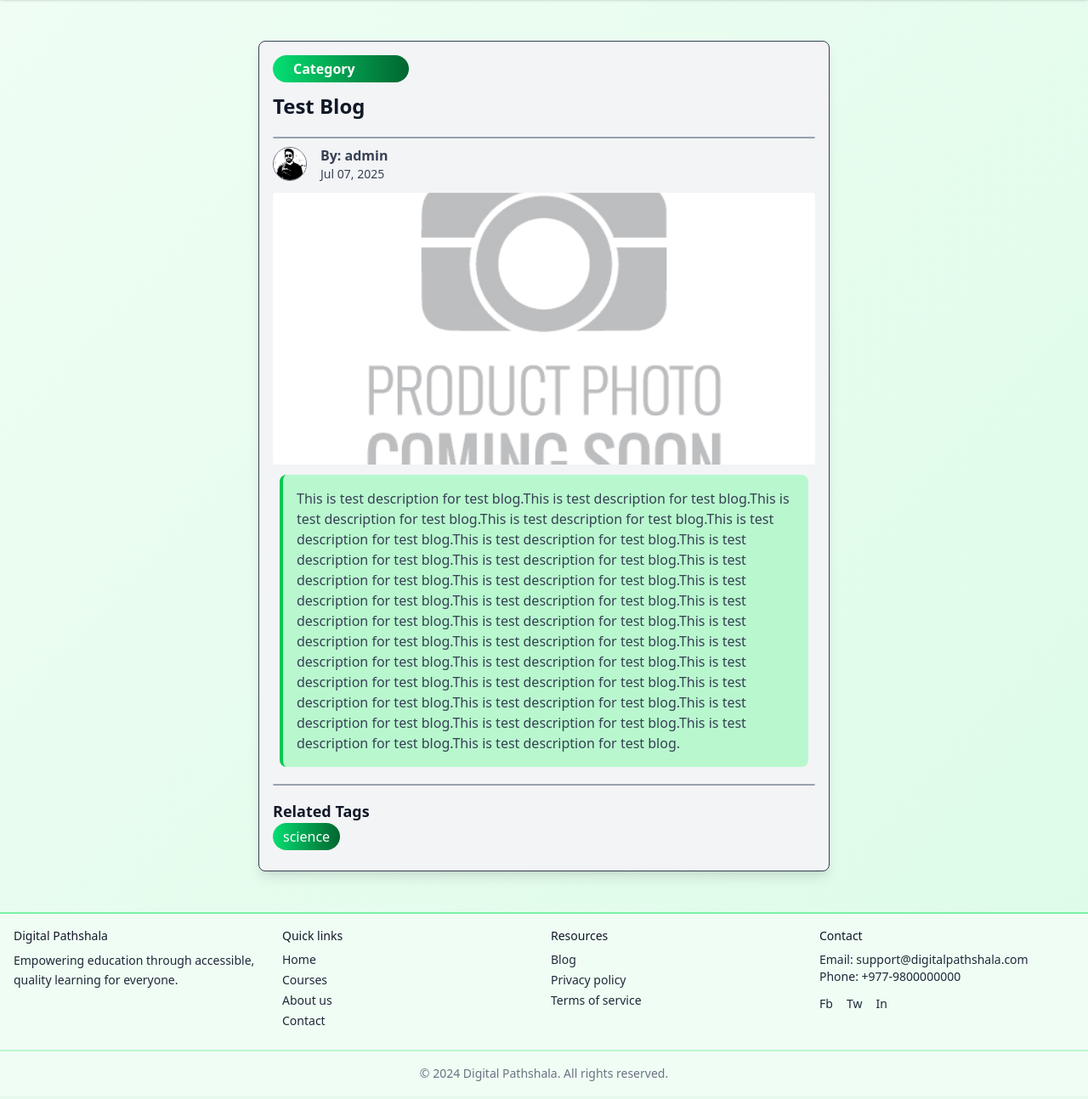
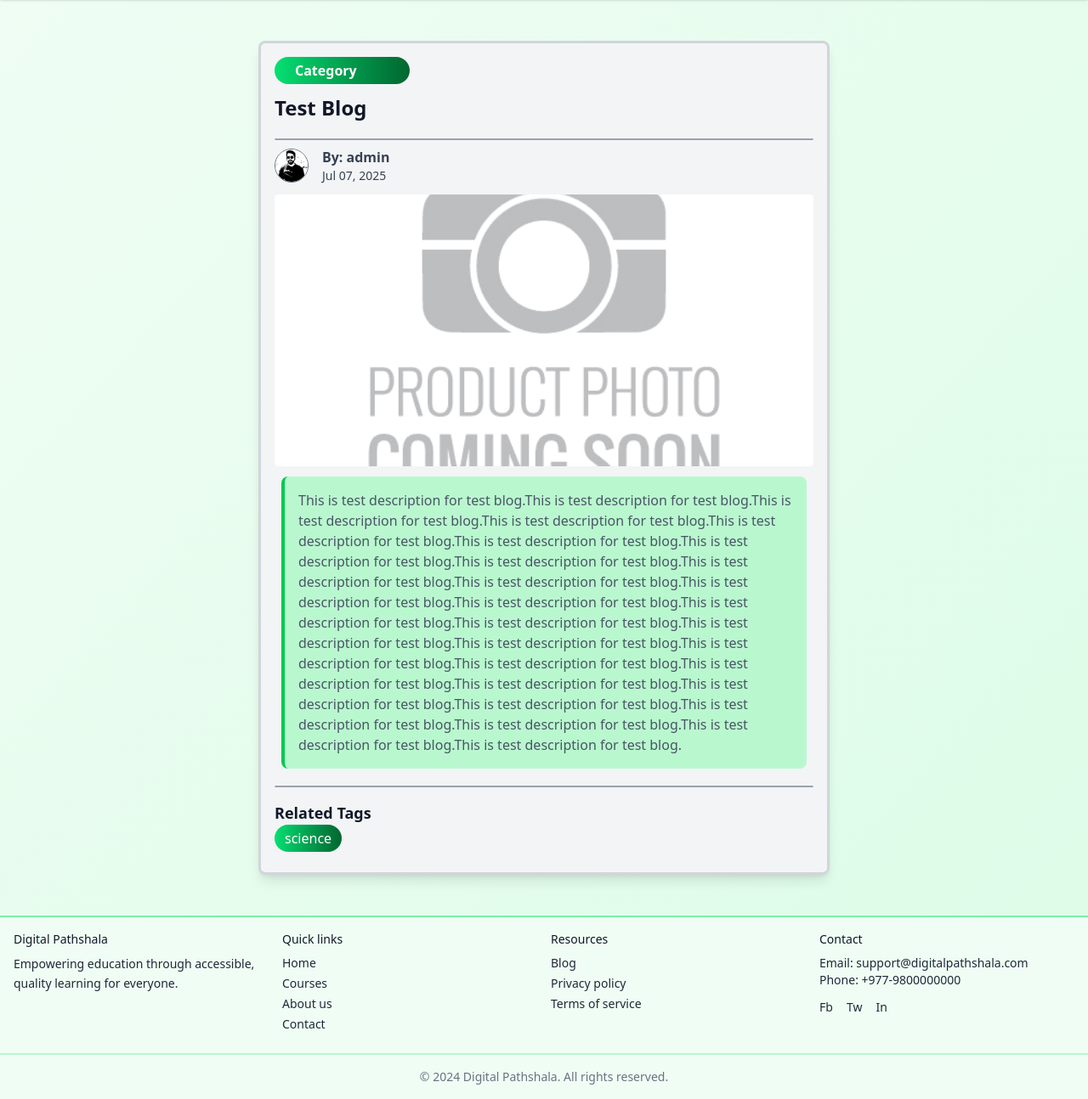
Before and after one commit to SumaniqueCode/pathshala-BMS, a Django app: page /blog/1 in a window 1280 px wide. Shown: the part 106-1400 px from the top of the page at 85% size. Before the commit the page ends 1379 px from the top, so only its background shows below. Run offline with Django 5.2, Linux system fonts and the light colour scheme; data comes from the database, SQL or seed files in the repository; parts of the project's set-up code (start-up, migrations or seed data) failed here and were passed over.

Commit message:
Blog Details

```diff
--- a/templates/pages/blogs/blogDetails.html
+++ b/templates/pages/blogs/blogDetails.html
@@ -4,7 +4,7 @@
 {% endblock %}
 {% block content %}
   <div class="container">
-    <div class="border rounded-lg max-w-2xl mx-auto p-4 shadow-lg min-h-[80vh] bg-gray-100">
+    <div class="border-3 border-gray-300 shadow-lg rounded-lg max-w-2xl mx-auto p-4 min-h-[80vh] bg-gray-100">
       <div class="flex flex-col space-y-3">
         <div>
           <p class="px-6 py-1 bg-gradient-to-r from-green-400 to-green-800 rounded-4xl text-white w-1/4 font-semibold text-md">Category</p>
@@ -24,7 +24,7 @@
           <img src="{{ blog.image.url }}" alt="{{ blog.title }}" class="rounded-sm w-full h-80 object-cover" />
         </div>
         <div class="bg-green-200 mx-2 border-l-4 border-green-500 rounded-lg p-4">
-          <p class="text-md text-gray-700">{{ blog.content }}</p>
+          <p class="text-md text-gray-600">{{ blog.content }}</p>
         </div>
         <div class="border-1 rounded-lg border-gray-400 my-2"></div>
         <div class="py-2">
```
